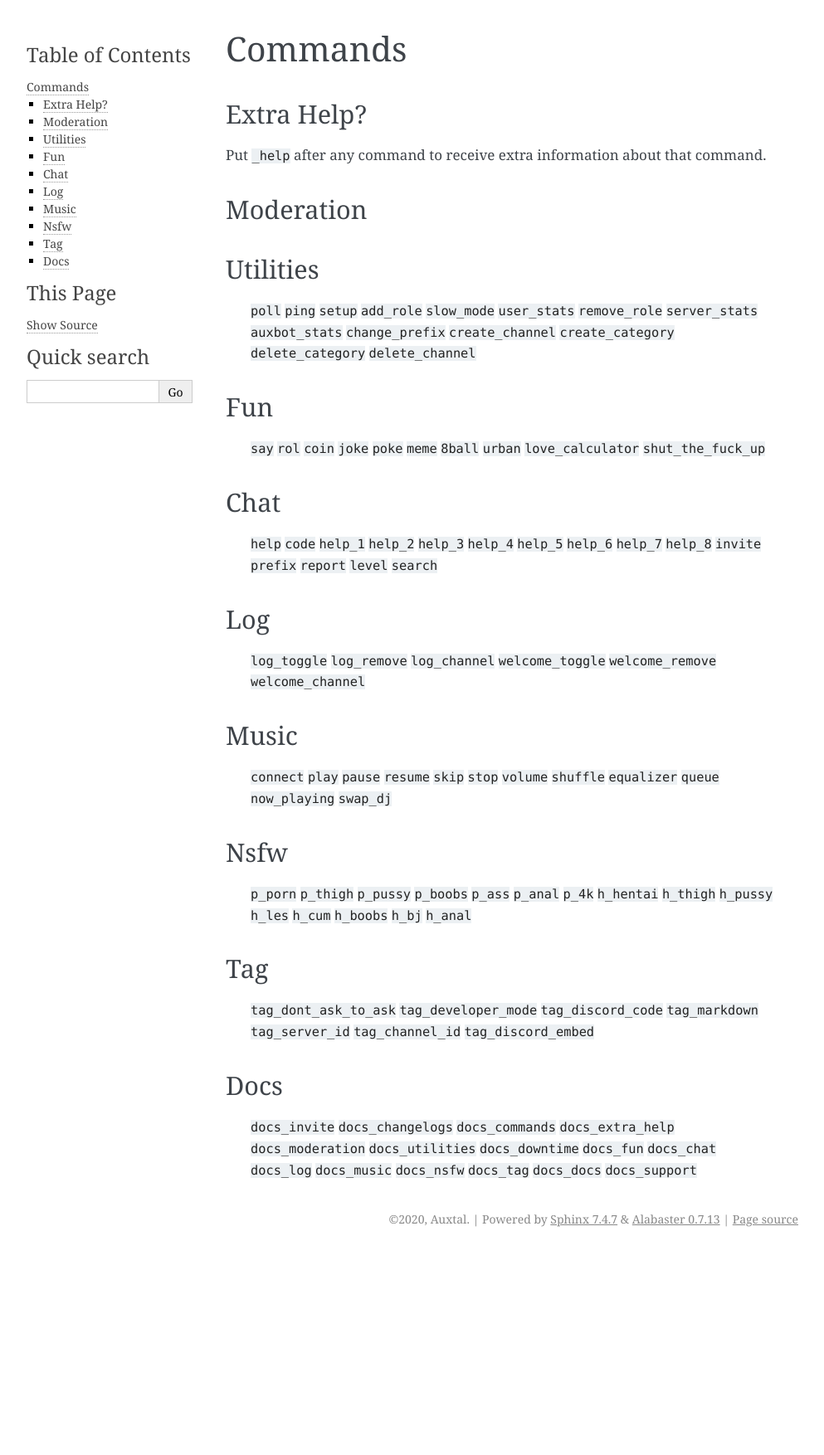
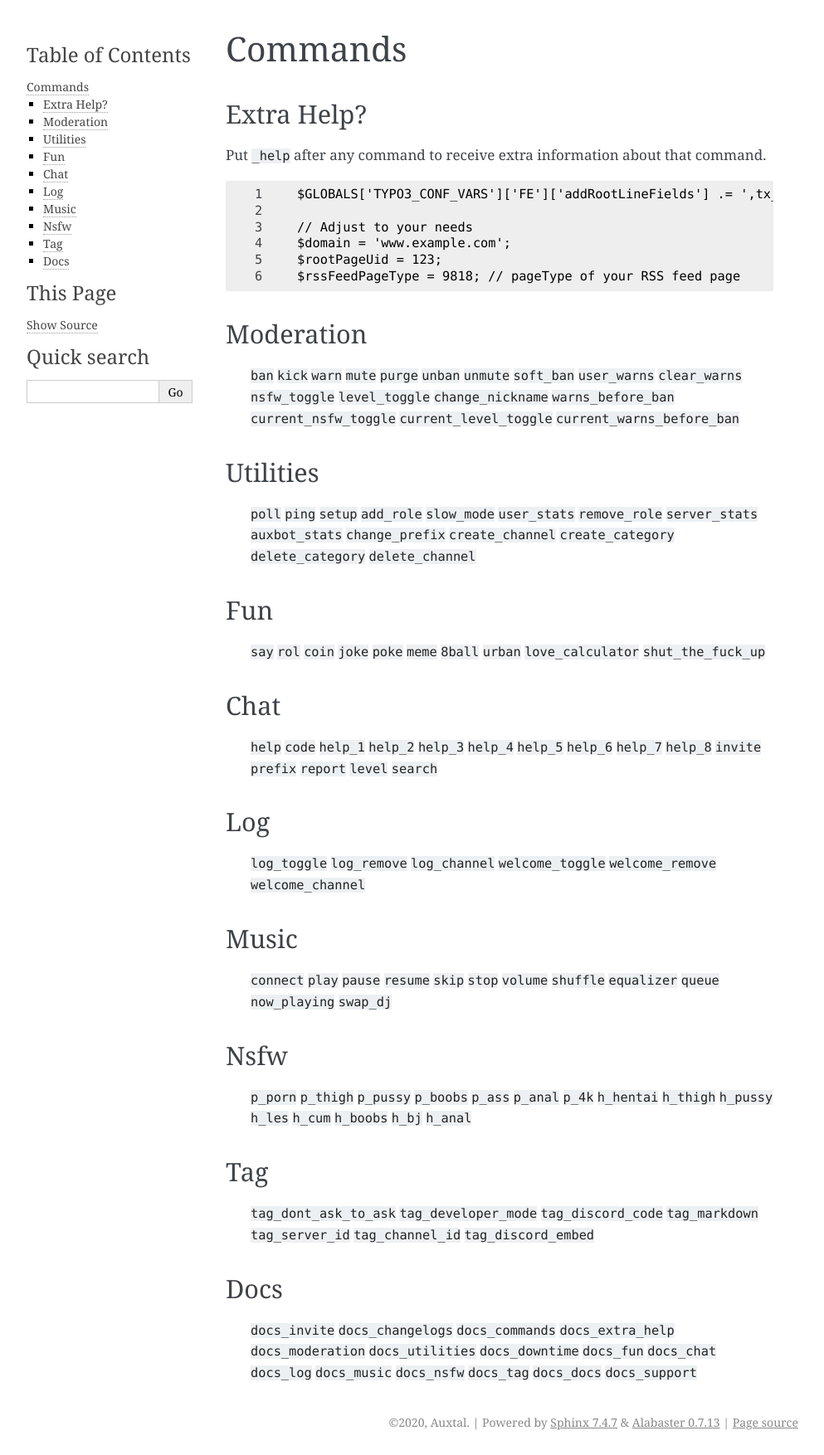
Before and after one commit to auxbot-discord-bot/docs, a Sphinx documentation site: the page built from docs/pages/commands.rst, in a window 1280 px wide. Shown: the whole page at 83% size, without its empty margins (148-1141 px from the left). Built offline with Sphinx 7.4.7, drawn with Linux system fonts in a browser that asks for light colours; before the commit the page ends 1509 px from its top, so only the background shows below that; some of the changed lines change nothing that is shown.

Commit message:
AuxBot Docs Working With Code Blocks

```diff
--- a/docs/pages/commands.rst
+++ b/docs/pages/commands.rst
@@ -5,8 +5,6 @@ Extra Help?
 --------------------------------------------------------------------------------
 Put ``_help`` after any command to receive extra information about that command.
 
-Moderation
-----------
 .. code-block:: php
    :linenos:
 
@@ -17,6 +15,8 @@ Moderation
        $rootPageUid = 123;
        $rssFeedPageType = 9818; // pageType of your RSS feed page
 
+Moderation
+----------
   ``ban``
   ``kick``
   ``warn``
```
